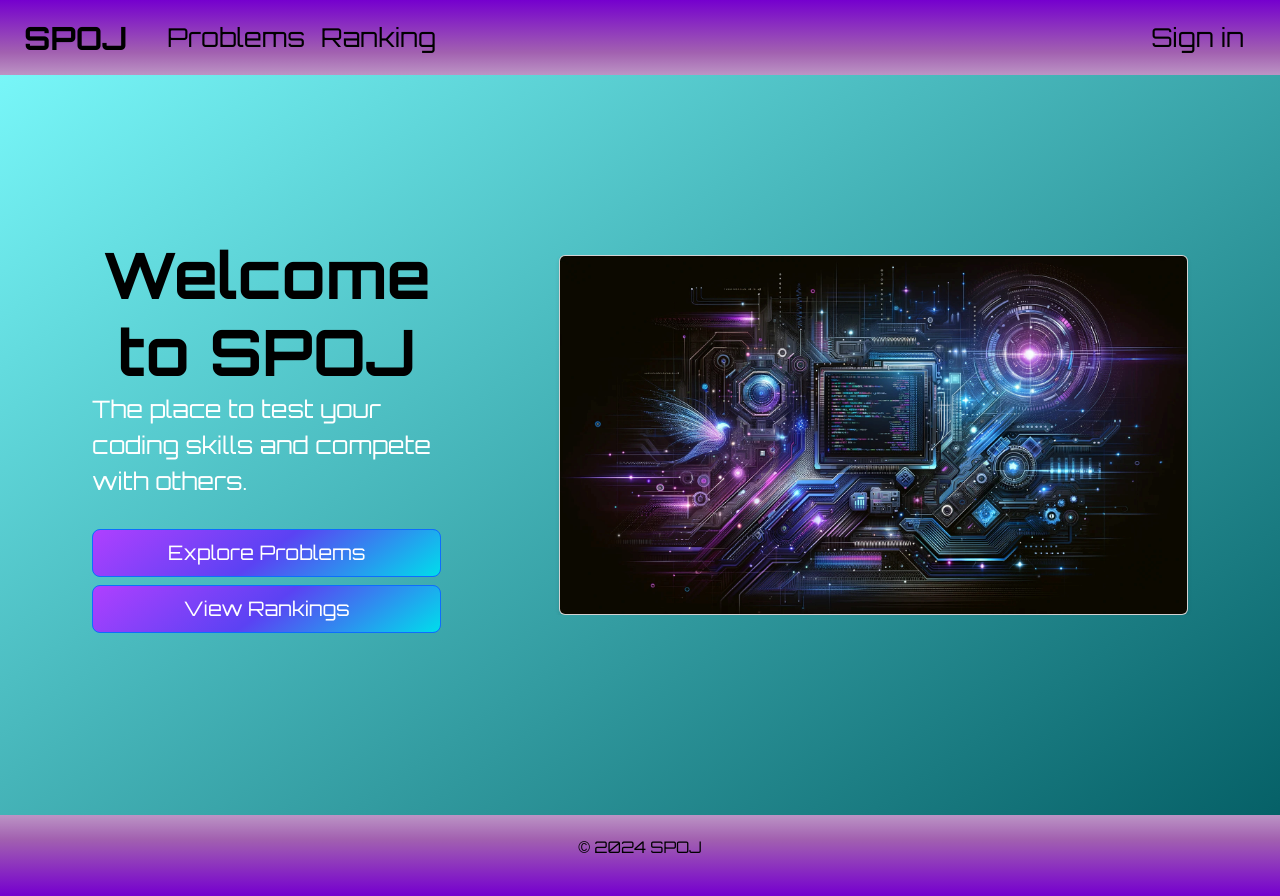
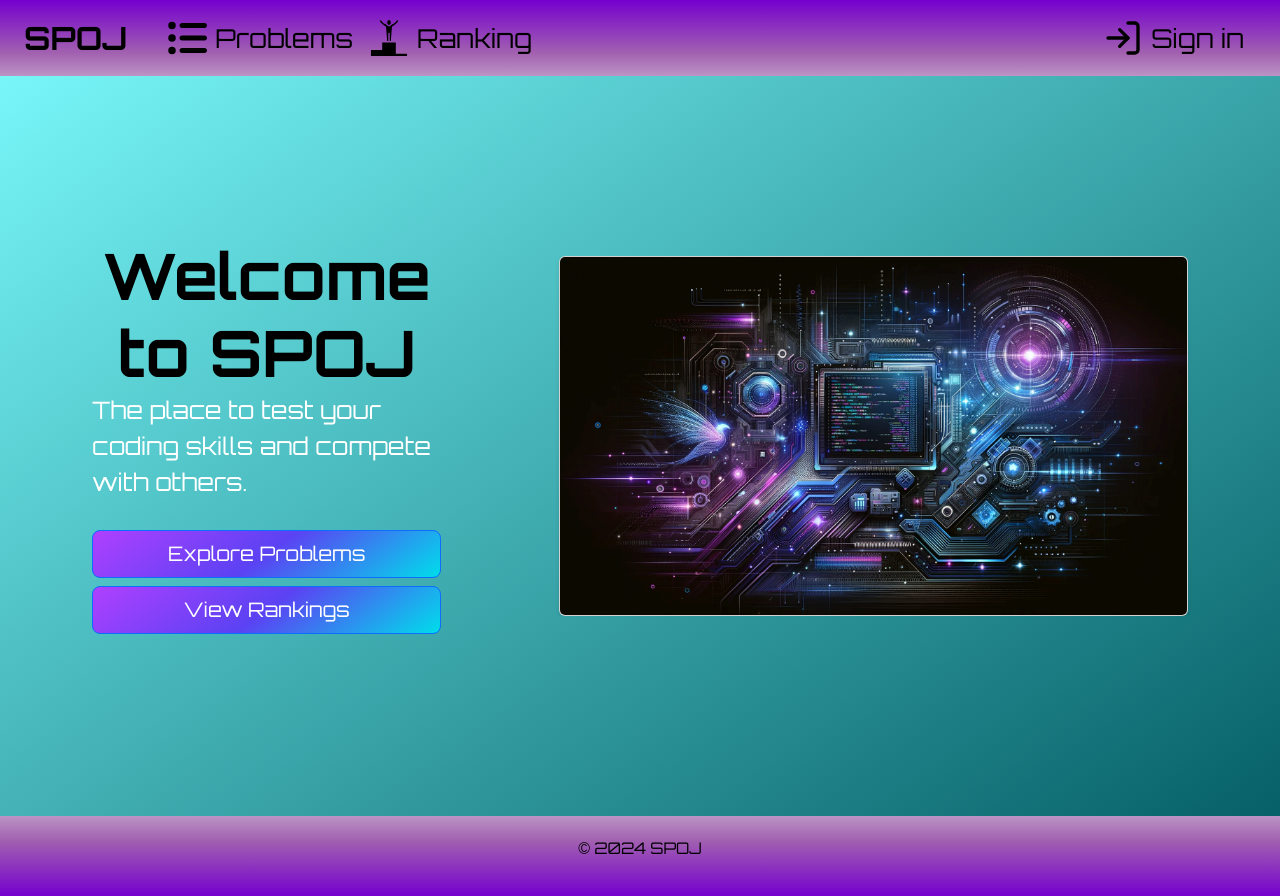
Before and after one commit to alwejsWTF/Kimeru, a React (Create React App) app in the folder frontend/: page / in a window 1280 px wide. Built offline with nearby package versions, Linux system fonts and the light colour scheme.

Commit message:
add icons to navbar

```diff
--- a/frontend/package.json
+++ b/frontend/package.json
@@ -15,6 +15,7 @@
     "react-bootstrap": "^2.10.2",
     "react-cookie": "^7.1.4",
     "react-dom": "^18.2.0",
+    "react-icons": "^5.1.0",
     "react-router": "^6.22.3",
     "react-router-dom": "^6.22.3",
     "react-scripts": "^5.0.1",
--- a/frontend/src/components/CodeEditor.js
+++ b/frontend/src/components/CodeEditor.js
@@ -31,7 +31,7 @@
       const headerHeight = document.querySelector('.header')?.offsetHeight || 0;
       const footerHeight = document.querySelector('.footer')?.offsetHeight || 0;
       const availableHeight = window.innerHeight - headerHeight - footerHeight;
-      setEditorHeight(`${availableHeight}px`);
+      setEditorHeight(`${availableHeight - 150}px`);
     }
 
     updateEditorHeight();
@@ -46,7 +46,7 @@
       theme="monokai"
       width="100%"
       height={editorHeight}
-      style={{ borderRadius: '4px' }}
+      style={{ borderRadius: '4px', maxHeight: '800px' }}
       onChange={handleCodeChange}
       name="codeEditor"
       fontSize={16}
--- a/frontend/src/components/NavigationBar.js
+++ b/frontend/src/components/NavigationBar.js
@@ -3,10 +3,16 @@
 import { NavLink } from 'react-router-dom';
 import { useNavigate } from 'react-router-dom';
 import * as routes from '../config/routes';
+import { GiPodiumWinner } from "react-icons/gi";
+import { FaListUl } from "react-icons/fa6";
+import { MdAccountCircle } from "react-icons/md";
+import { FiLogIn } from "react-icons/fi";
+import { FiLogOut } from "react-icons/fi";
+
 import '../styles/NavigationBar.css'
 import { useToast } from './ToastProvider';
 
-export default function NavigationBar({loggedIn, setLoggedIn}) {
+export default function NavigationBar({ loggedIn, setLoggedIn }) {
 
   const navigate = useNavigate();
   const showToast = useToast();
@@ -17,7 +23,7 @@
       showToast(response.data.message, "success");
       setLoggedIn(false);
       navigate("/");
-    } catch(err) {
+    } catch (err) {
       showToast(err.response.data.message, "danger");
     }
   }
@@ -29,11 +35,36 @@
         <Navbar.Toggle aria-controls="basic-navbar-nav" />
         <Navbar.Collapse id="basic-navbar-nav">
           <Nav className="mx-3 container-fluid">
-            <Nav.Link to="/problems" as={NavLink}>Problems</Nav.Link>
-            <Nav.Link to="/ranking" as={NavLink}>Ranking</Nav.Link>
-            <Nav.Link to="/profile" as={NavLink} hidden={!loggedIn}>Profile</Nav.Link>
-            <Nav.Link className="ms-auto" hidden={loggedIn} to="/auth" as={NavLink}>Sign in</Nav.Link>
-            <Nav.Link className="ms-auto" hidden={!loggedIn} onClick={logOut}>Logout</Nav.Link>
+            <Nav.Link to="/problems" as={NavLink}>
+              <div className="d-flex align-items-center">
+                <FaListUl className="d-inline-block me-2" style={{ width: '40px', height: '40px' }} />
+                <span>Problems</span>
+              </div>
+            </Nav.Link>
+            <Nav.Link to="/ranking" as={NavLink}>
+              <div className="d-flex align-items-center">
+                <GiPodiumWinner className="d-inline-block me-2" style={{ width: '40px', height: '40px' }} />
+                <span>Ranking</span>
+              </div>
+            </Nav.Link>
+            <Nav.Link to="/profile" as={NavLink} hidden={!loggedIn}>
+              <div className="d-flex align-items-center">
+                <MdAccountCircle className="d-inline-block me-2" style={{ width: '40px', height: '40px' }} />
+                <span>Profile</span>
+              </div>
+            </Nav.Link>
+            <Nav.Link className="ms-auto" hidden={loggedIn} to="/auth" as={NavLink}>
+              <div className="d-flex align-items-center">
+                <FiLogIn className="d-inline-block me-2" style={{ width: '40px', height: '40px' }} />
+                <span>Sign in</span>
+              </div>
+            </Nav.Link>
+            <Nav.Link className="ms-auto" hidden={!loggedIn} onClick={logOut}>
+              <div className="d-flex align-items-center">
+                <FiLogOut className="d-inline-block me-2" style={{ width: '40px', height: '40px' }} />
+                <span>Logout</span>
+              </div>
+            </Nav.Link>
           </Nav>
         </Navbar.Collapse>
       </Navbar>
--- a/frontend/src/components/ProblemsPage.js
+++ b/frontend/src/components/ProblemsPage.js
@@ -49,7 +49,7 @@
               <Button variant="link" className="float-right">Toggle</Button>
             </ListGroup.Item>
             <Collapse in={openId === problem.id}>
-            <div >
+            <div>
               <ListGroup.Item className='trans-bg'>
                 <Card className="text-center">
                   <CardBody>
```
Also changed, not shown: 1 other file (tests, documents, lock files or other folders).
